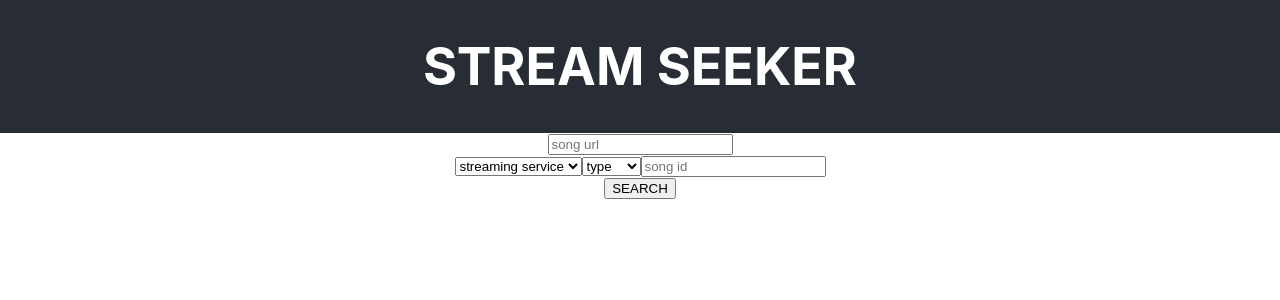
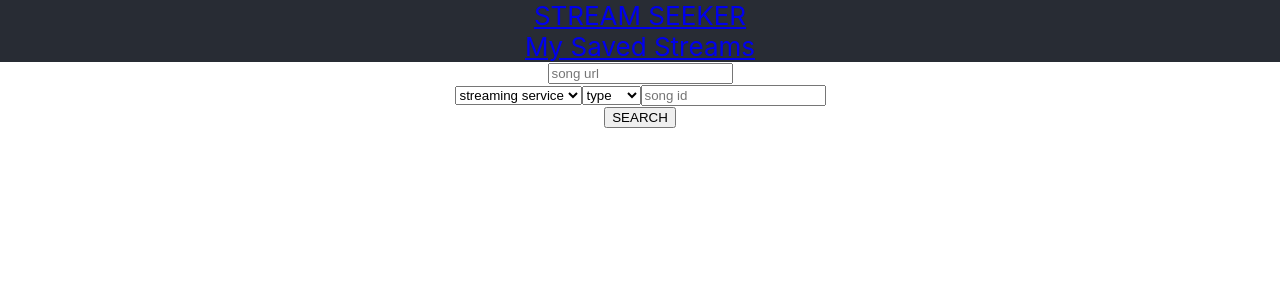
Before and after one commit to Marisa5280/StreamSeeker, a React (Create React App) app: page / in a window 1280 px wide. Shown: the top 300 px of the page. Built offline with nearby package versions, Linux system fonts and the light colour scheme.

Commit message:
feat: Add wildcard path

```diff
--- a/src/Components/App/App.js
+++ b/src/Components/App/App.js
@@ -1,18 +1,18 @@
 import "./App.css";
 import { useState } from "react";
-import { Routes, Route } from "react-router-dom";
+import { Routes, Route, NavLink } from "react-router-dom";
 import LandingForm from "../LandingForm/LandingForm";
 import StreamResults from "../StreamResults/StreamResults";
 
 function App() {
   const [urlData, setUrlData] = useState(null);
   const [altData, setAltData] = useState(null);
-  console.log('app-url-data', urlData);
+
   return (
     <div className="App">
       <header className="App-header">
-        <h1 className="header-name">STREAM SEEKER</h1>
-        {/* HEADER comp: text as <Link>, <navLink> to saved path */}
+        <NavLink to={'/'} className="header-name">STREAM SEEKER </NavLink>
+        <NavLink to={'/saved'} className='header-link-saved'> My Saved Streams</NavLink>
       </header>
       <Routes>
         <Route
@@ -34,9 +34,8 @@ function App() {
           path="/saved"
           element={<p>hello</p>}
         />
+        <Route path='/*' element={<p>the page you are looking for does not exist</p>} />
       </Routes>
-      {/* response page with states of data, and saved+setter */}
-      {/* saved page: pass saved+setter */}
     </div>
   );
 }
```
